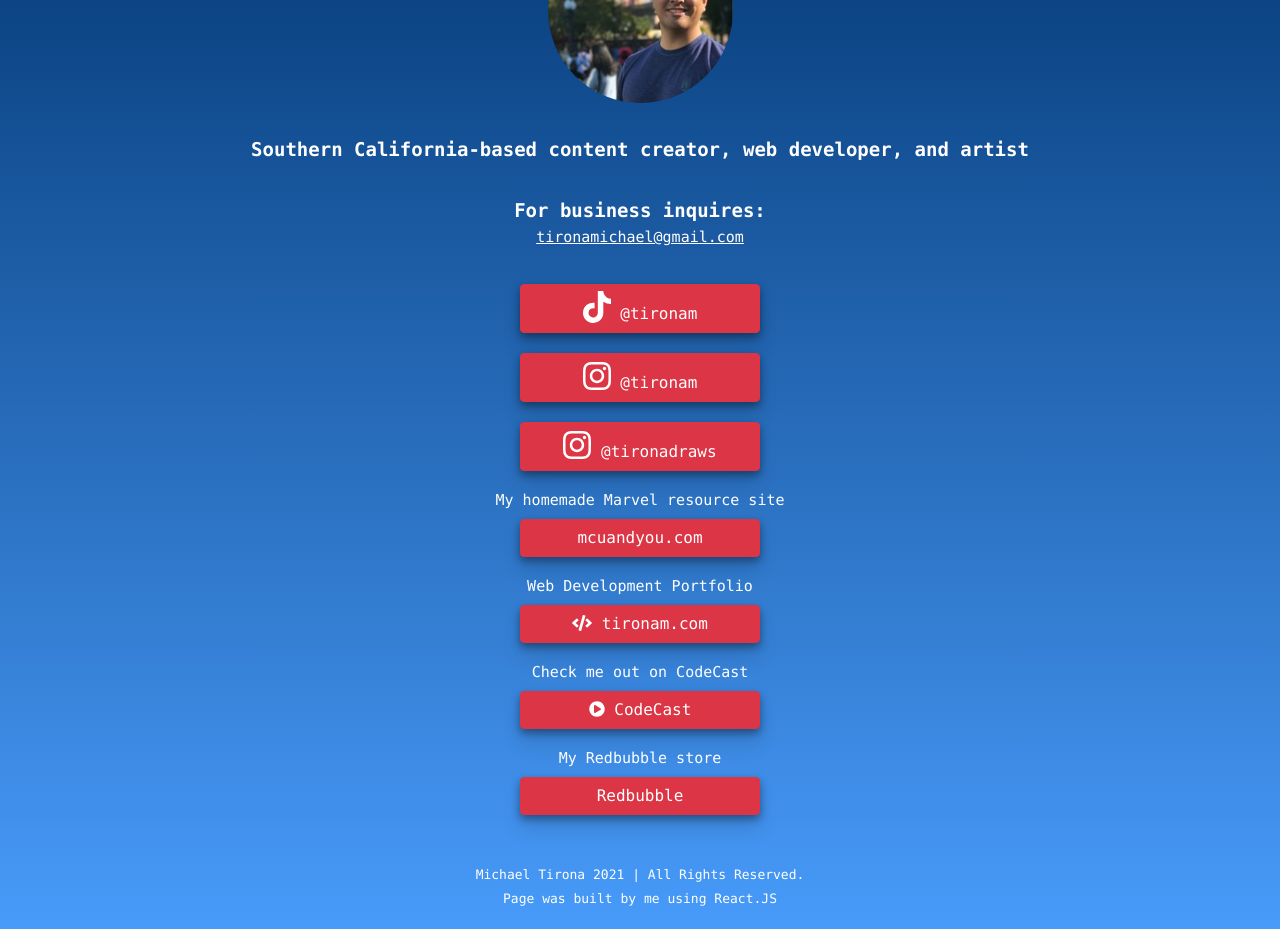
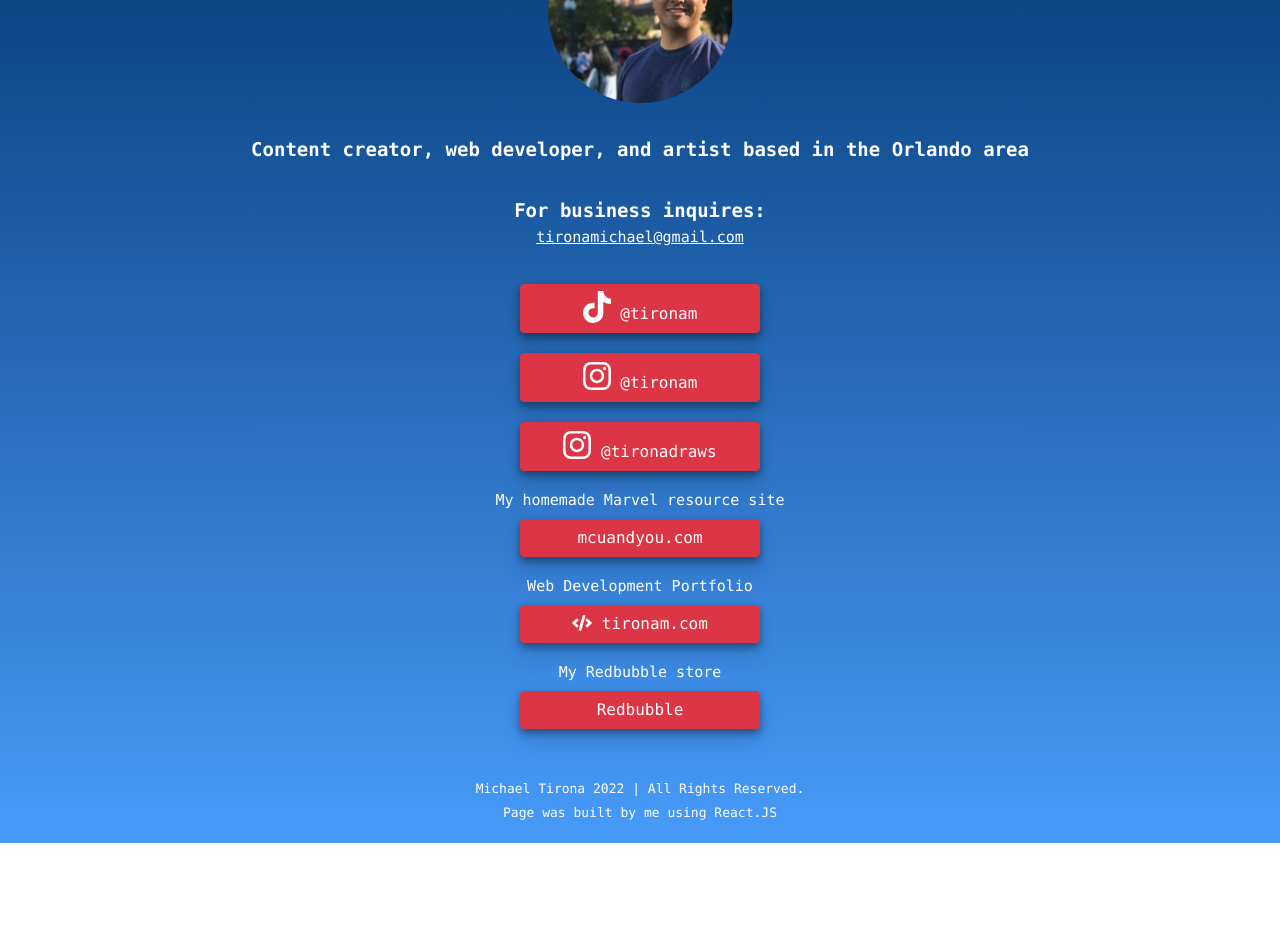
Before and after one commit to tironam/linkpage, a React (Create React App) app: page / in a window 1280 px wide. Shown: the part 180-1109 px from the top of the page. After the commit the page ends 1023 px from the top, so only its background shows below. Built offline with nearby package versions, Linux system fonts and the light colour scheme.

Commit message:
Updated bio and removed link

```diff
--- a/src/App.js
+++ b/src/App.js
@@ -1,30 +1,27 @@
-import React from 'react'
-import LinkButton from './components/LinkButton'
-import TextBanner from './components/TextBanner'
-import Contact from './components/Contact'
-import ProfilePic from './components/ProfilePic'
-import Footer from './components/Footer'
-import picture from './profile.jpg'
-import { FontAwesomeIcon } from '@fortawesome/react-fontawesome'
-import { faInstagram, faTiktok } from '@fortawesome/free-brands-svg-icons'
-import { faCode, faPlayCircle } from '@fortawesome/free-solid-svg-icons'
-import 'bootstrap/dist/css/bootstrap.min.css'
-import './App.css'
+import React from "react";
+import LinkButton from "./components/LinkButton";
+import TextBanner from "./components/TextBanner";
+import Contact from "./components/Contact";
+import ProfilePic from "./components/ProfilePic";
+import Footer from "./components/Footer";
+import picture from "./profile.jpg";
+import { FontAwesomeIcon } from "@fortawesome/react-fontawesome";
+import { faInstagram, faTiktok } from "@fortawesome/free-brands-svg-icons";
+import { faCode, faPlayCircle } from "@fortawesome/free-solid-svg-icons";
+import "bootstrap/dist/css/bootstrap.min.css";
+import "./App.css";
 
 function App() {
-
   return (
-    <div style={{ "textAlign": "center" }}>
+    <div style={{ textAlign: "center" }}>
       <ProfilePic
         name="Michael Tirona"
         picture={picture}
         alt="Headshot of Michael Tirona"
       />
-      <TextBanner
-        title="Southern California-based content creator, web developer, and artist"
-      />
+      <TextBanner title="Content creator, web developer, and artist based in the Orlando area" />
       <Contact />
-      <div style={{ "marginBottom": "50px"}}>
+      <div style={{ marginBottom: "50px" }}>
         <LinkButton
           title=""
           name="@tironam"
@@ -53,19 +50,13 @@
           link="https://tironam.com/"
         />
         <LinkButton
-          title="Check me out on CodeCast"
-          name="CodeCast"
-          logo={<FontAwesomeIcon size="1x" icon={faPlayCircle} />}
-          link="https://www.codecast.io/users/tironam"
-        />
-        <LinkButton
           title="My Redbubble store"
           name="Redbubble"
           link="https://www.redbubble.com/people/tironam/shop?asc=u"
         />
       </div>
       <Footer
-        text="Michael Tirona 2021 | All Rights Reserved."
+        text="Michael Tirona 2022 | All Rights Reserved."
         text2="Page was built by me using React.JS"
       />
     </div>
```
